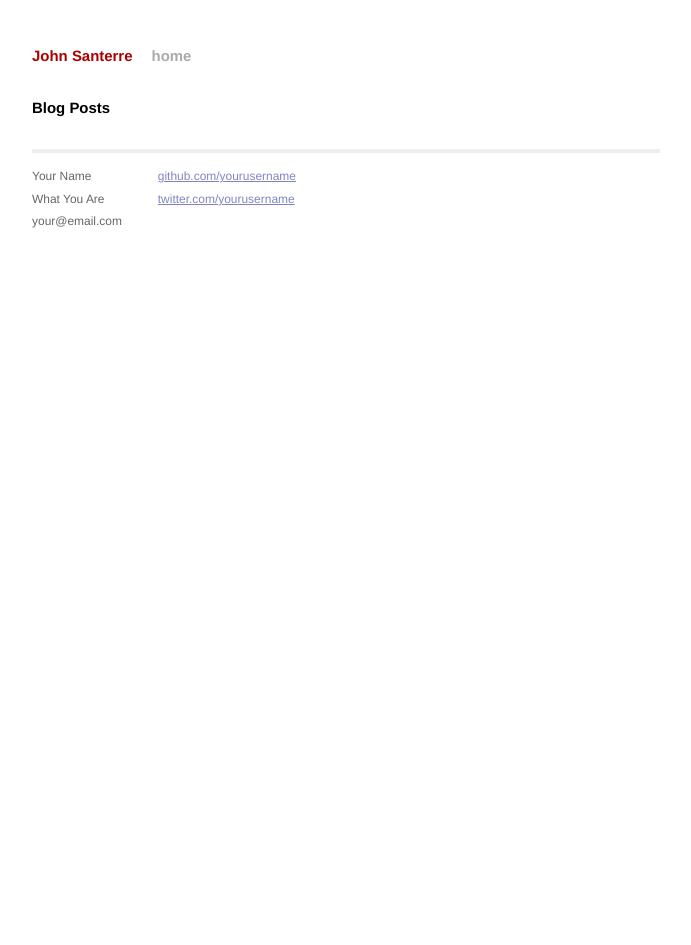
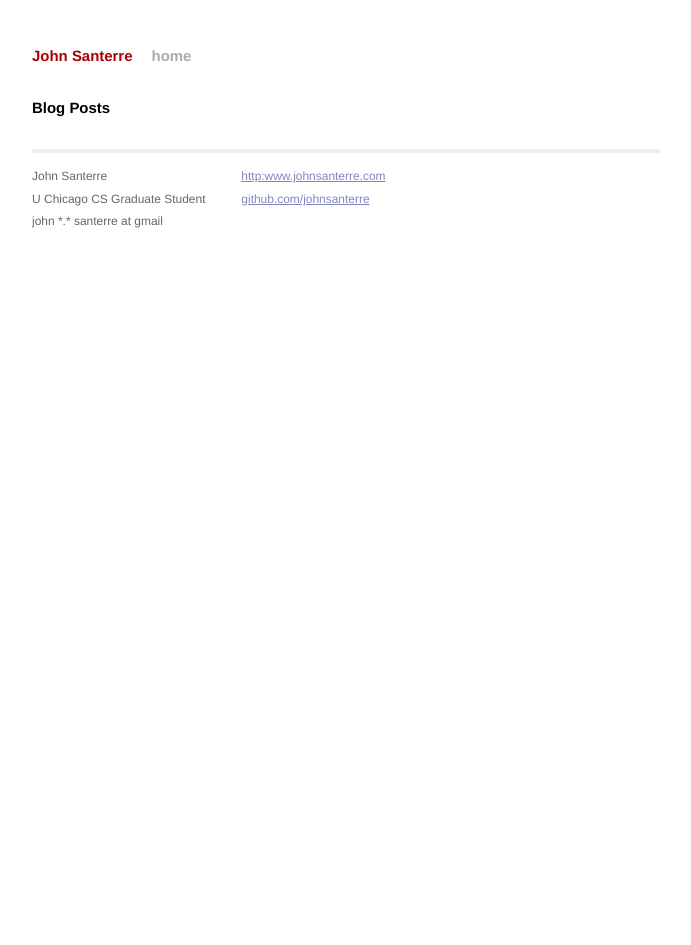
Before and after one commit to johnsanterre/johnsanterre.oldWebsite, a Jekyll site: the page built from index.html, in a window 1280 px wide. Shown: the whole page, without its empty margins (294-985 px from the left). Built offline with Jekyll 4.4.1, drawn with Linux system fonts in a browser that asks for light colours; the list of posts is cut into pages by our own code.

Commit message:
starting website

```diff
--- a/_layouts/default.html
+++ b/_layouts/default.html
@@ -28,15 +28,15 @@
             <div class="footer">
               <div class="contact">
                 <p>
-                  Your Name<br />
-                  What You Are<br />
-                  your@email.com
+                  John Santerre<br />
+                  U Chicago CS Graduate Student<br />
+                  john *.* santerre at gmail
                 </p>
               </div>
               <div class="contact">
                 <p>
-                  <a href="http://github.com/yourusername/">github.com/yourusername</a><br />
-                  <a href="http://twitter.com/yourusername/">twitter.com/yourusername</a><br />
+		          <a href="http:www.johnsanterre.com/">http:www.johnsanterre.com</a><br />
+                  <a href="http://github.com/johnsanterre/">github.com/johnsanterre</a><br />
                 </p>
               </div>
             </div>
```
